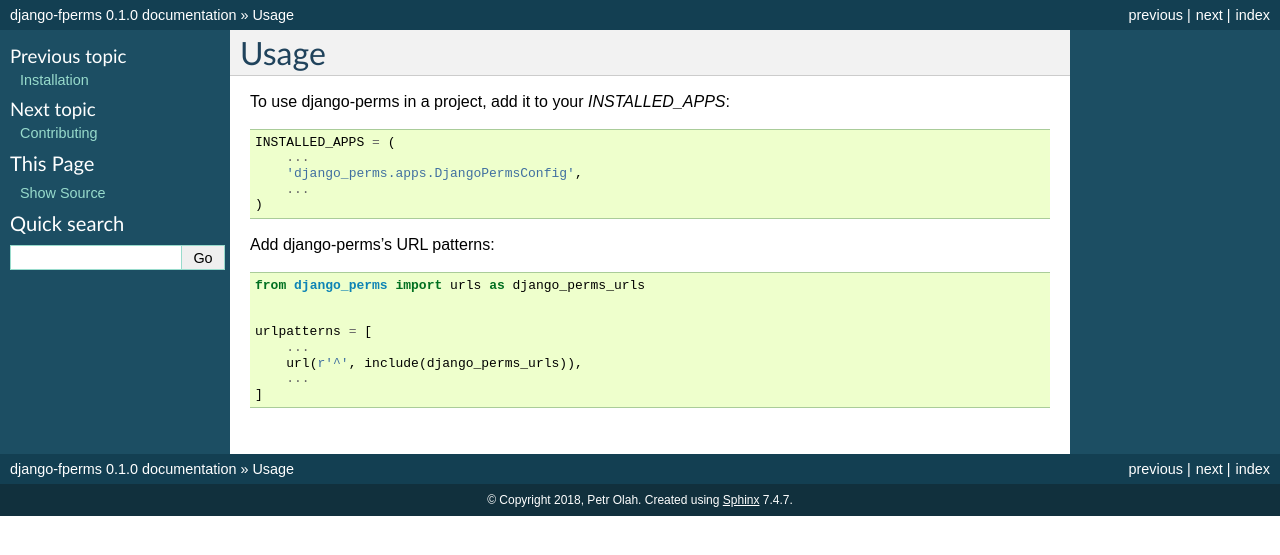
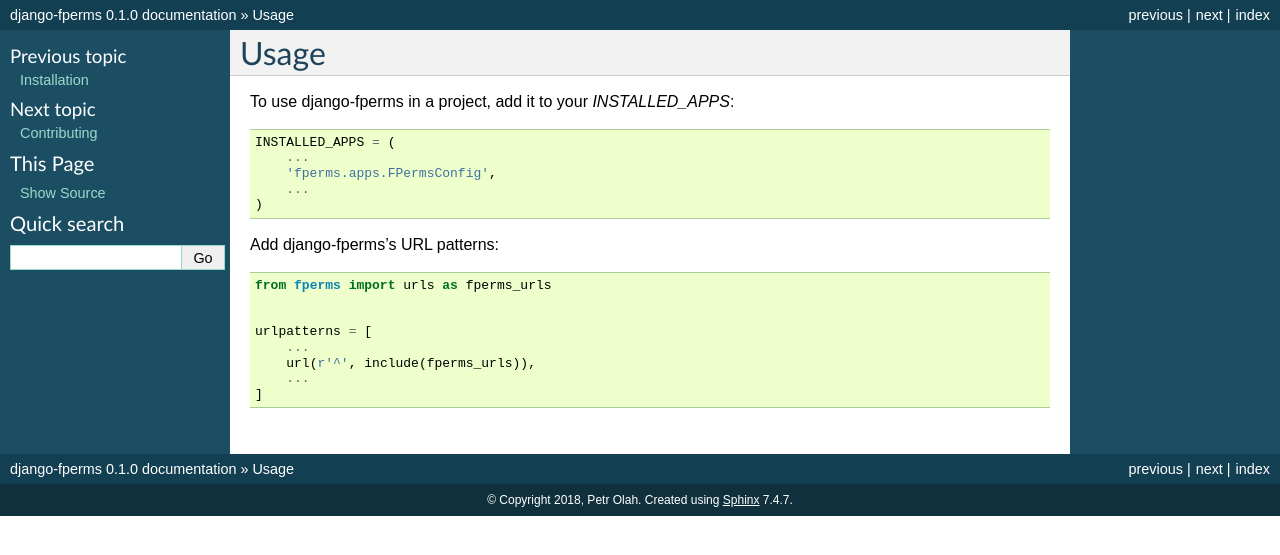
Before and after one commit to Formulka/django-fperms, a Sphinx documentation site: the page built from docs/usage.rst, in a window 1280 px wide. Shown: the top 555 px of the page. Built offline with Sphinx 7.4.7, drawn with Linux system fonts in a browser that asks for light colours; the version number is read from the project's files by our own code.

```diff
--- a/docs/index.rst
+++ b/docs/index.rst
@@ -3,7 +3,7 @@
    You can adapt this file completely to your liking, but it should at least
    contain the root `toctree` directive.
 
-Welcome to django-perms's documentation!
+Welcome to django-fperms's documentation!
 =================================================================
 
 Contents:
--- a/docs/installation.rst
+++ b/docs/installation.rst
@@ -4,9 +4,9 @@ Installation
 
 At the command line::
 
-    $ easy_install django-perms
+    $ easy_install django-fperms
 
 Or, if you have virtualenvwrapper installed::
 
-    $ mkvirtualenv django-perms
-    $ pip install django-perms
+    $ mkvirtualenv django-fperms
+    $ pip install django-fperms
--- a/docs/usage.rst
+++ b/docs/usage.rst
@@ -2,25 +2,25 @@
 Usage
 =====
 
-To use django-perms in a project, add it to your `INSTALLED_APPS`:
+To use django-fperms in a project, add it to your `INSTALLED_APPS`:
 
 .. code-block:: python
 
     INSTALLED_APPS = (
         ...
-        'django_perms.apps.DjangoPermsConfig',
+        'fperms.apps.FPermsConfig',
         ...
     )
 
-Add django-perms's URL patterns:
+Add django-fperms's URL patterns:
 
 .. code-block:: python
 
-    from django_perms import urls as django_perms_urls
+    from fperms import urls as fperms_urls
 
 
     urlpatterns = [
         ...
-        url(r'^', include(django_perms_urls)),
+        url(r'^', include(fperms_urls)),
         ...
     ]
--- a/setup.cfg
+++ b/setup.cfg
@@ -5,7 +5,7 @@ tag = True
 
 [bumpversion:file:setup.py]
 
-[bumpversion:file:django_perms/__init__.py]
+[bumpversion:file:fperms/__init__.py]
 
 [wheel]
 universal = 1
@@ -13,7 +13,7 @@ universal = 1
 [flake8]
 ignore = D203
 exclude =
-    django_perms/migrations,
+    fperms/migrations,
     .git,
     .tox,
     docs/conf.py,
```
Also changed, not shown: CONTRIBUTING.rst (+12 -12 lines), README.rst (+14 -14 lines), .github/ISSUE_TEMPLATE.md, example/README.md, 9 other files.
